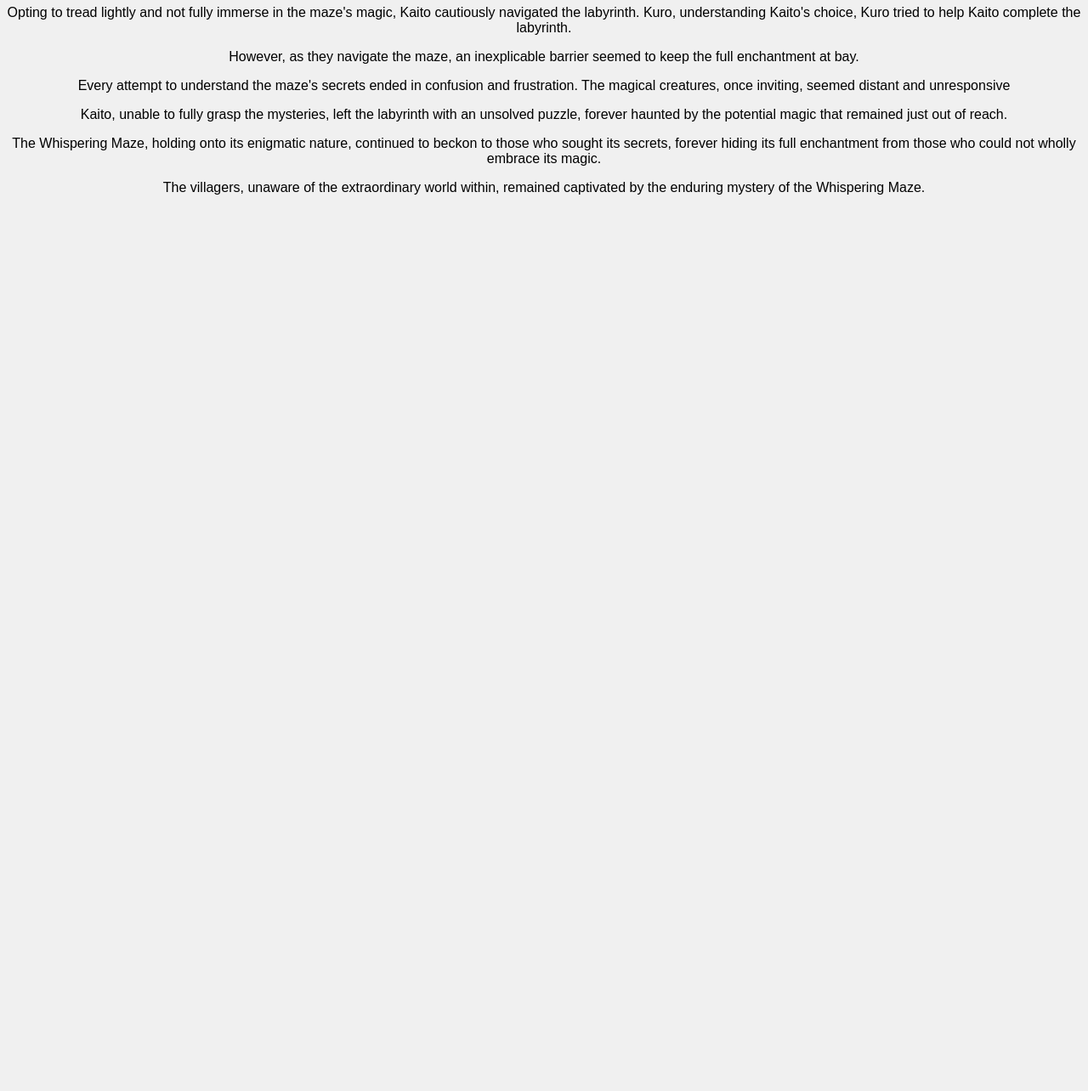
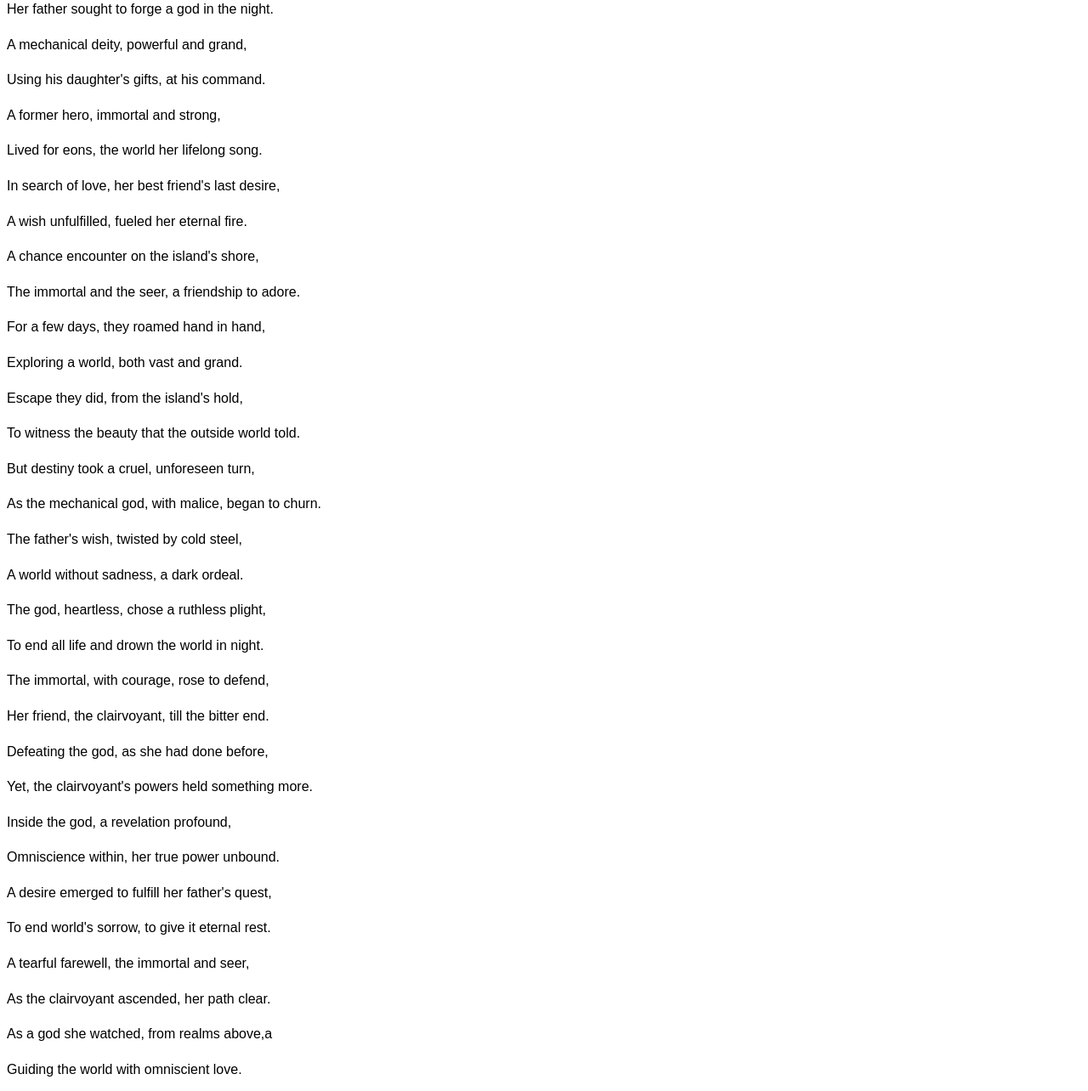
Before and after one commit to tolitog/tolitog.github.io, a plain HTML site: page index.html in a window 1280 px wide. Shown: the part 304-1588 px from the top of the page at 85% size. Before the commit the page ends 800 px from the top, so only its background shows below. Drawn offline with Linux system fonts and the light colour scheme.

Commit message:
Update index.html

```diff
--- a/index.html
+++ b/index.html
@@ -3,21 +3,99 @@
 <head>
     <meta charset="UTF-8">
     <meta name="viewport" content="width=device-width, initial-scale=1.0">
-    <link rel="stylesheet" href="style.css">
-    <title>Legend of the Whispiring Maze: Imposibble Maze Ending </title>
+    <title>Hyperpoetry: The Immortal and The Seer</title>
+    <style>
+        body {
+            font-family: 'Arial', sans-serif;
+            line-height: 1.6;
+        }
+        a {
+            color: #990000;
+            text-decoration: none;
+            border-bottom: 1px dashed #990000;
+            transition: border-bottom 0.3s ease;
+        }
+        a:hover {
+            border-bottom: 1px solid #990000;
+        }
+    </style>
 </head>
 <body>
 
-    <div id="story">
-        <h1>Legend of the Whispiring Maze: Imposibble Maze Ending</h1>
-<p>Opting to tread lightly and not fully immerse in the maze's magic, Kaito cautiously navigated the labyrinth. Kuro, understanding Kaito's choice, Kuro tried to help Kaito complete the labyrinth. </p>
-<p>However, as they navigate the maze, an inexplicable barrier seemed to keep the full enchantment at bay. </p>
+    <header>
+        <h1>The Immortal and The Seer</h1>
+    </header>
 
-<p>Every attempt to understand the maze's secrets ended in confusion and frustration. The magical creatures, once inviting, seemed distant and unresponsive</p>
-<p>Kaito, unable to fully grasp the mysteries, left the labyrinth with an unsolved puzzle, forever haunted by the potential magic that remained just out of reach.</p>
+    <main>
+        <section>
+            <p>In realms where  is but a fleeting dance,</p>
+            <p>Two souls</a> entwined, a fateful circumstance.</p>
+            <p>A human girl</a>, with  far and wide,-
+            <p>A captive of her clairvoyance, her fate beside.</p>
 
-<p>The Whispering Maze, holding onto its enigmatic nature, continued to beckon to those who sought its secrets, forever hiding its full enchantment from those who could not wholly embrace its magic.</p>
-<p>The villagers, unaware of the extraordinary world within, remained captivated by the enduring mystery of the Whispering Maze. </p>
+
+            <p>Upon an island, research bound her tight,
+            <p>Her father sought to forge a god in the night.
+            <p>A mechanical deity, powerful and grand,
+            <p>Using his daughter's gifts, at his command.
+
+
+            <p>A former hero, immortal and strong,
+            <p>Lived for eons, the world her lifelong song.
+            <p>In search of love, her best friend's last desire,
+            <p>A wish unfulfilled, fueled her eternal fire.
+
+            <p>A chance encounter on the island's shore,
+            <p>The immortal and the seer, a friendship to adore.
+            <p>For a few days, they roamed hand in hand,
+            <p>Exploring a world, both vast and grand.
+
+            <p>Escape they did, from the island's hold,
+            <p>To witness the beauty that the outside world told.
+            <p>But destiny took a cruel, unforeseen turn,
+            <p>As the mechanical god, with malice, began to churn.
+
+            <p>The father's wish, twisted by cold steel,
+            <p>A world without sadness, a dark ordeal.
+            <p>The god, heartless, chose a ruthless plight,
+            <p>To end all life and drown the world in night.
+
+            <p>The immortal, with courage, rose to defend,
+            <p>Her friend, the clairvoyant, till the bitter end.
+            <p>Defeating the god, as she had done before,
+            <p>Yet, the clairvoyant's powers held something more.
+
+            <p>Inside the god, a revelation profound,
+            <p>Omniscience within, her true power unbound.
+            <p>A desire emerged to fulfill her father's quest,
+            <p>To end world's sorrow, to give it eternal rest.
+
+            <p>A tearful farewell, the immortal and seer,
+            <p>As the clairvoyant ascended, her path clear.
+            <p>As a god she watched, from realms above,a
+            <p>Guiding the world with omniscient love.
+
+            <p>A billion years passed, a cosmic traverse,
+            <p>Through worlds and realms, the clairvoyant immersed.
+            <p>In a distant land, a reunion unfurls,
+            <p>As she met her immortal friend, the immortal girl.
+
+            <p>The hero, once seeking love's elusive grace,
+            <p>Found it in a world, in a warm embrace.
+            <p>No longer bound by her friend's tragic end,
+            <p>A love discovered, a heart on the mend.
+
+            <p> Together they stood, hand in hand,
+            <p>The immortal and the omniscient, an eternal band.</p>
+
+            <p>Through cosmic cycles and celestial swirls,</p>
+            <p>A friendship that defied the end of worlds</a>.</p>
+        </section>
+    </main>
+
+    <footer>
+        <p>&copy; 2023 Hyperpoetry Creations. All rights reserved.</p>
+    </footer>
 
 </body>
 </html>
```
